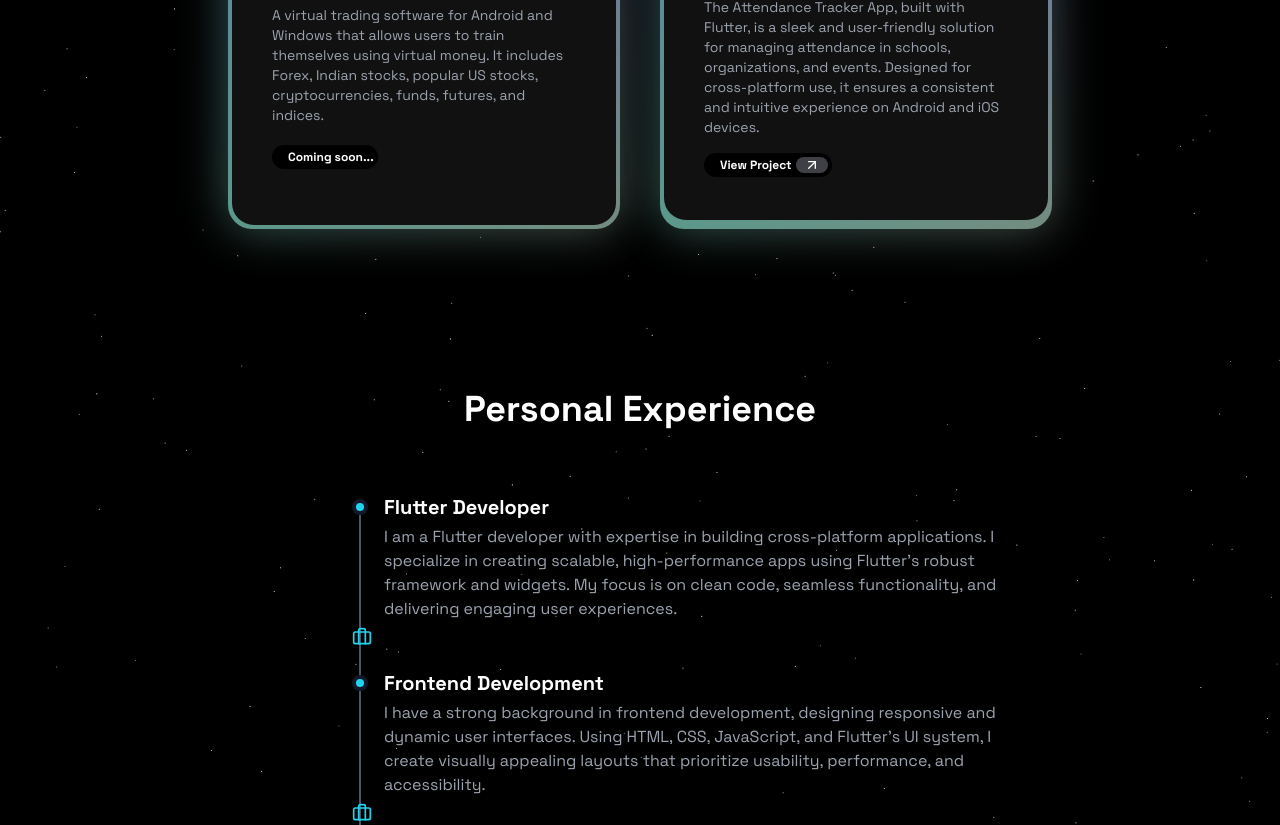
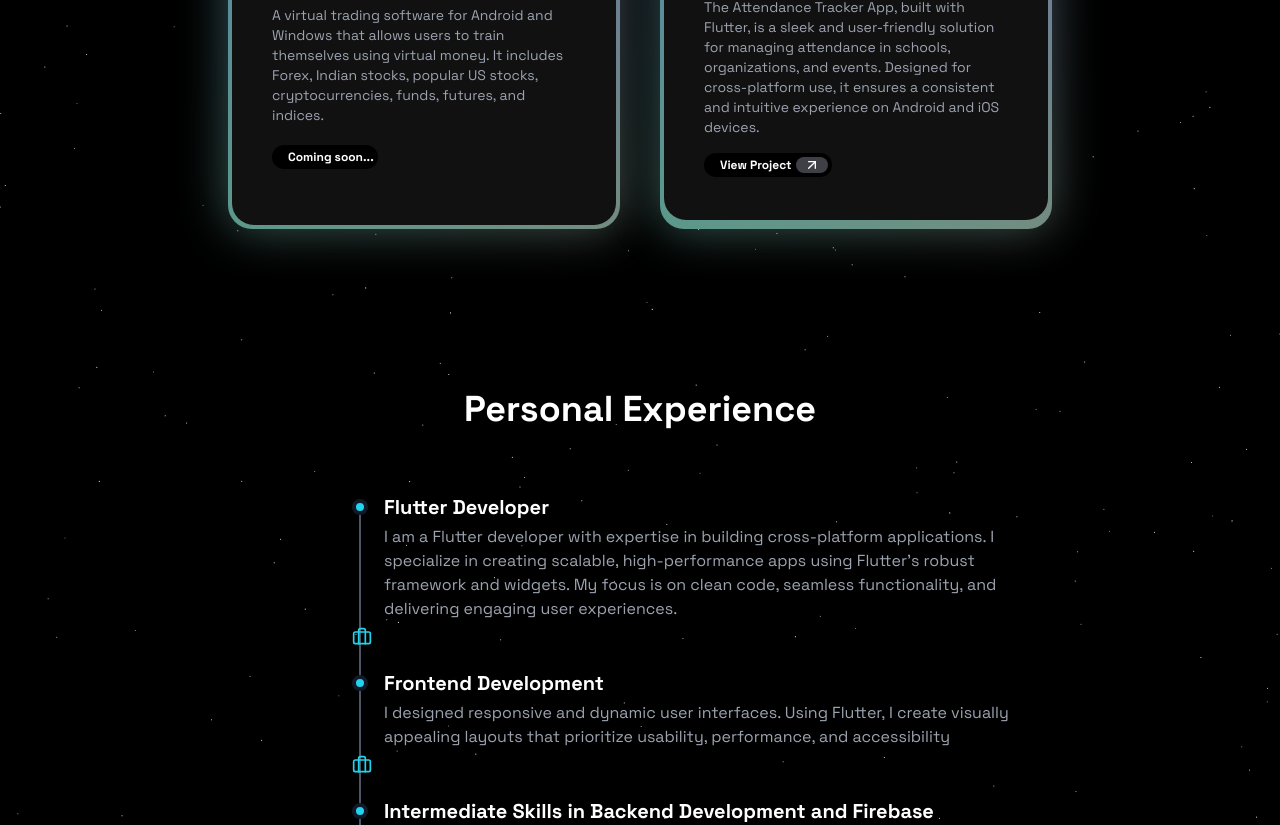
Before and after one commit to blackholeofuniverse/deep-portfolio, a Next.js app: page / in a window 1280 px wide. Shown: the part 1975-2800 px from the top of the page. Built offline with nearby package versions, Linux system fonts and the light colour scheme.

Commit message:
did changes according to deep

```diff
--- a/app/page.tsx
+++ b/app/page.tsx
@@ -123,7 +123,7 @@ export default function Home() {
           />
           <AnimatedTimelineItem
             title="Frontend Development"
-            description="I have a strong background in frontend development, designing responsive and dynamic user interfaces. Using HTML, CSS, JavaScript, and Flutter&apos;s UI system, I create visually appealing layouts that prioritize usability, performance, and accessibility."
+            description="I designed responsive and dynamic user interfaces. Using Flutter, I create visually appealing layouts that prioritize usability, performance, and accessibility"
             icon={<Briefcase className="w-5 h-5 text-cyan-400" />}
           />
           <AnimatedTimelineItem
```
